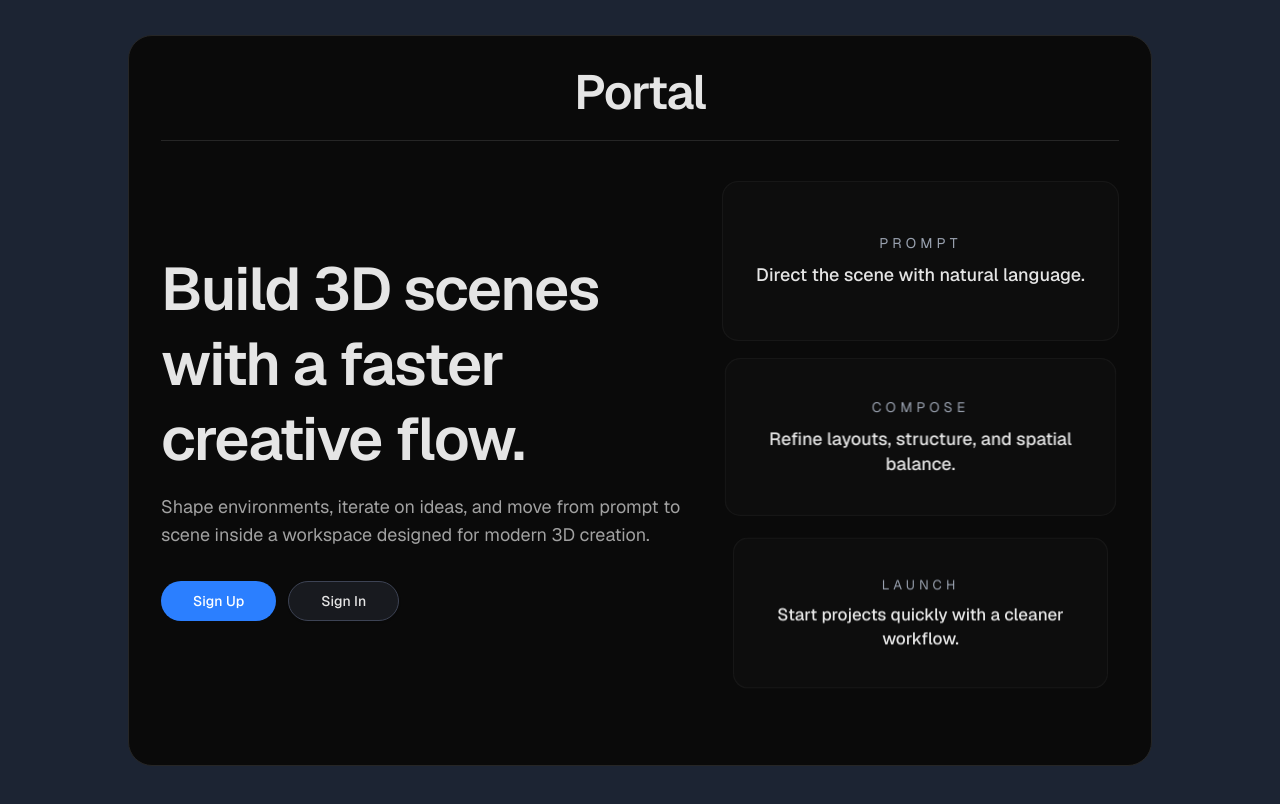
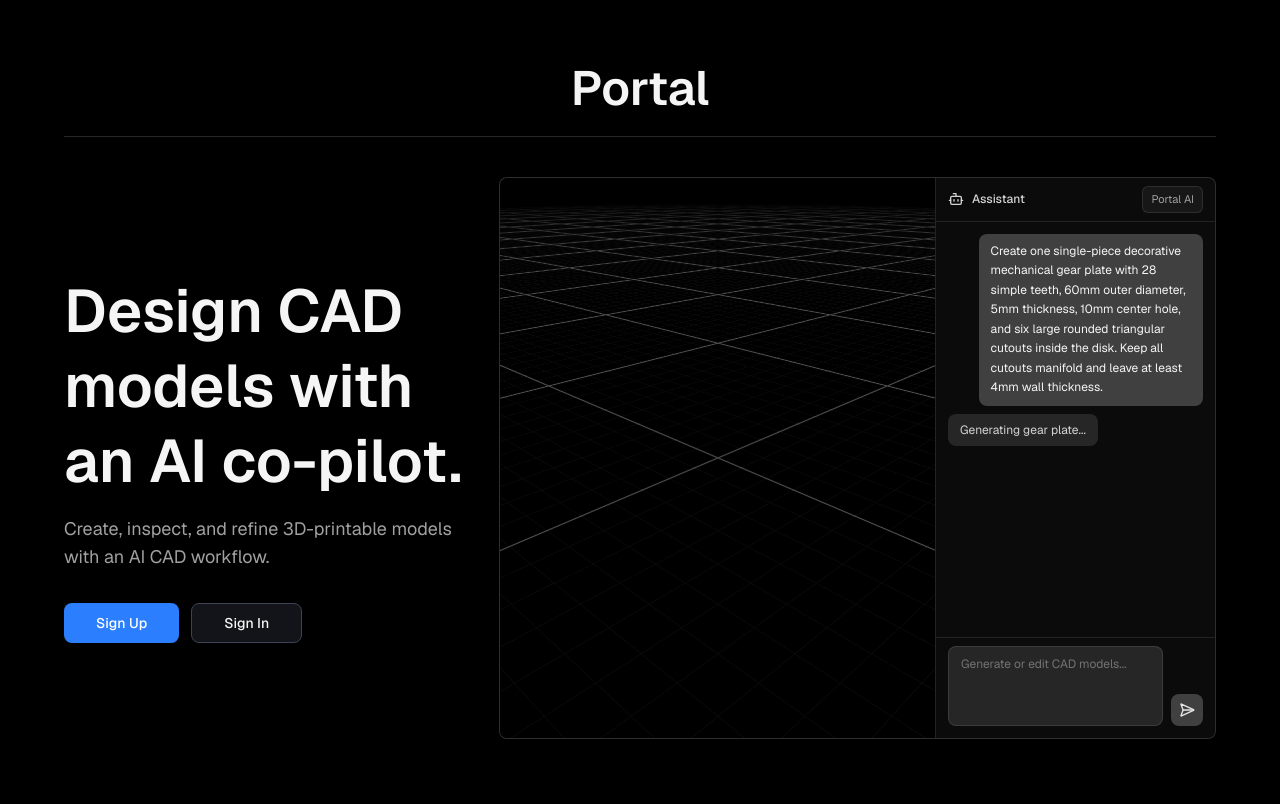
Before and after one commit to JV060489/portal, a Next.js app: page / in a window 1280 px wide. Shown: the top 804 px of the page. Built offline with nearby package versions, Linux system fonts and the light colour scheme.

Commit message:
Updated the landing page

```diff
--- a/app/page.tsx
+++ b/app/page.tsx
@@ -1,28 +1,268 @@
 "use client";
+
+import { useEffect, useRef, useState } from "react";
 import Link from "next/link";
-import { LivingCard } from "@/components/ui/living-card";
+import { Canvas, useFrame } from "@react-three/fiber";
+import { Grid, OrbitControls } from "@react-three/drei";
+import { Bot, SendHorizontal } from "lucide-react";
+import { motion } from "framer-motion";
+import * as THREE from "three";
 import { Button } from "@/components/ui/button";
-import { motion } from "framer-motion";
+import { useOpenScadPreview } from "@/lib/openscad/use-openscad-preview";
 
-const cards = [
-  {
-    title: "Prompt",
-    description: "Direct the scene with natural language.",
-  },
-  {
-    title: "Compose",
-    description: "Refine layouts, structure, and spatial balance.",
-  },
-  {
-    title: "Launch",
-    description: "Start projects quickly with a cleaner workflow.",
-  },
-];
+const GEAR_PROMPT =
+  "Create one single-piece decorative mechanical gear plate with 28 simple teeth, 60mm outer diameter, 5mm thickness, 10mm center hole, and six large rounded triangular cutouts inside the disk. Keep all cutouts manifold and leave at least 4mm wall thickness.";
+
+const GEAR_OPENSCAD_CODE = `$fn = 192;
+
+tooth_count = 28;
+outer_diameter = 60;
+thickness = 5;
+center_hole_diameter = 10;
+
+root_diameter = 54;
+tooth_tip_diameter = outer_diameter;
+
+cutout_count = 6;
+cutout_center_radius = 13.5;
+cutout_corner_radius = 2.2;
+cutout_outer_radius = 6.0;
+
+module rounded_triangle_2d(r_outer, r_round) {
+    offset(r = r_round)
+        offset(delta = -r_round)
+            polygon(points = [
+                [ r_outer * cos(90),  r_outer * sin(90)],
+                [ r_outer * cos(210), r_outer * sin(210)],
+                [ r_outer * cos(330), r_outer * sin(330)]
+            ]);
+}
+
+module gear_outline_2d() {
+    union() {
+        circle(d = root_diameter);
+        for (i = [0 : tooth_count - 1]) {
+            rotate(i * 360 / tooth_count)
+                translate([root_diameter / 2, 0])
+                    square(
+                        [
+                            (tooth_tip_diameter - root_diameter) / 2,
+                            2 * PI * (root_diameter / 2) / tooth_count * 0.62
+                        ],
+                        center = true
+                    );
+        }
+    }
+}
+
+difference() {
+    linear_extrude(height = thickness)
+        gear_outline_2d();
+
+    translate([0, 0, -0.5])
+        cylinder(h = thickness + 1, d = center_hole_diameter);
+
+    for (i = [0 : cutout_count - 1]) {
+        rotate(i * 360 / cutout_count)
+            translate([cutout_center_radius, 0, -0.5])
+                linear_extrude(height = thickness + 1)
+                    rotate(90)
+                        rounded_triangle_2d(cutout_outer_radius, cutout_corner_radius);
+    }
+}`;
+
+type DemoPhase =
+  | "empty"
+  | "pasted"
+  | "queued"
+  | "compiling"
+  | "ready"
+  | "error";
+
+function LandingGearDemo() {
+  const [typedPrompt, setTypedPrompt] = useState("");
+  const [scriptedPhase, setScriptedPhase] = useState<DemoPhase>("empty");
+  const [showModel, setShowModel] = useState(false);
+  const { geometry, status } = useOpenScadPreview(
+    showModel ? GEAR_OPENSCAD_CODE : undefined,
+    1,
+  );
+  const phase: DemoPhase = showModel
+    ? status === "ready"
+      ? "ready"
+      : status === "error"
+        ? "error"
+        : "compiling"
+    : scriptedPhase;
+
+  useEffect(() => {
+    const pasteTimer = setTimeout(() => {
+      setTypedPrompt(GEAR_PROMPT);
+      setScriptedPhase("pasted");
+    }, 600);
+    const sendTimer = setTimeout(() => {
+      setScriptedPhase("queued");
+    }, 1800);
+    const generateTimer = setTimeout(() => {
+      setShowModel(true);
+      setScriptedPhase("compiling");
+    }, 3800);
+
+    return () => {
+      clearTimeout(pasteTimer);
+      clearTimeout(sendTimer);
+      clearTimeout(generateTimer);
+    };
+  }, []);
+
+  return (
+    <motion.div
+      initial={{ opacity: 0, y: 24, filter: "blur(10px)" }}
+      animate={{ opacity: 1, y: 0, filter: "blur(0px)" }}
+      transition={{
+        duration: 1,
+        delay: 0.22,
+        ease: [0.16, 1, 0.3, 1],
+      }}
+      className="min-h-[560px] overflow-hidden rounded-[8px] border border-white/10 bg-neutral-900"
+    >
+      <div className="grid h-full min-h-[560px] grid-rows-[minmax(320px,1fr)_auto] lg:grid-cols-[minmax(360px,1fr)_280px] lg:grid-rows-1">
+        <DemoOrbitCanvas geometry={geometry} />
+        <DemoChatBox typedPrompt={typedPrompt} phase={phase} />
+      </div>
+    </motion.div>
+  );
+}
+
+function DemoOrbitCanvas({
+  geometry,
+}: {
+  geometry: THREE.BufferGeometry | null;
+}) {
+  return (
+    <section className="relative min-h-[320px] bg-black">
+      <Canvas
+        camera={{
+          position: [0.12, 0.08, 0.12],
+          fov: 50,
+          near: 0.001,
+          far: 100,
+        }}
+      >
+        <ambientLight intensity={0.45} />
+        <directionalLight position={[4, 8, 5]} intensity={1.2} />
+        <directionalLight position={[-3, 4, -4]} intensity={0.35} />
+        {geometry && <GearModel geometry={geometry} />}
+        <Grid
+          infiniteGrid
+          cellSize={0.01}
+          sectionSize={0.1}
+          cellColor="#333333"
+          sectionColor="#555555"
+          fadeDistance={2}
+        />
+        <OrbitControls makeDefault minDistance={0.04} maxDistance={0.28} />
+      </Canvas>
+    </section>
+  );
+}
+
+function GearModel({ geometry }: { geometry: THREE.BufferGeometry }) {
+  const groupRef = useRef<THREE.Group>(null);
+
+  useFrame((_, delta) => {
+    if (!groupRef.current) return;
+    groupRef.current.rotation.y += delta * 0.35;
+  });
+
+  return (
+    <group ref={groupRef} rotation={[0, 0.35, 0]} scale={1.25}>
+      <mesh castShadow receiveShadow>
+        <primitive object={geometry} attach="geometry" />
+        <meshStandardMaterial
+          color="#4f8fff"
+          metalness={0.35}
+          roughness={0.42}
+        />
+      </mesh>
+    </group>
+  );
+}
+
+function DemoChatBox({
+  typedPrompt,
+  phase,
+}: {
+  typedPrompt: string;
+  phase: DemoPhase;
+}) {
+  const hasSent = phase !== "empty" && phase !== "pasted";
+  const isWorking = phase === "queued" || phase === "compiling";
+
+  return (
+    <aside className="flex min-h-[260px] flex-col border-t border-white/10 bg-neutral-950/90 lg:border-l lg:border-t-0">
+      <div className="flex items-center justify-between border-b border-white/10 px-3 py-2">
+        <div className="flex items-center gap-2 text-xs font-medium text-neutral-300">
+          <Bot className="h-4 w-4" />
+          Assistant
+        </div>
+        <span className="rounded-[6px] border border-white/10 bg-neutral-900 px-2 py-1 text-[11px] text-neutral-400">
+          Portal AI
+        </span>
+      </div>
+
+      <div className="flex min-h-0 flex-1 flex-col gap-2 overflow-hidden px-3 py-3">
+        {hasSent && (
+          <div className="flex justify-end">
+            <div className="max-w-[88%] rounded-[8px] bg-neutral-700 px-3 py-2 text-xs leading-relaxed text-neutral-100">
+              {GEAR_PROMPT}
+            </div>
+          </div>
+        )}
+        {isWorking && (
+          <div className="flex justify-start">
+            <div className="rounded-[8px] bg-neutral-800 px-3 py-2 text-xs text-neutral-300">
+              Generating gear plate...
+            </div>
+          </div>
+        )}
+        {phase === "ready" && (
+          <div className="flex justify-start">
+            <div className="max-w-[88%] rounded-[8px] bg-neutral-800 px-3 py-2 text-xs leading-relaxed text-neutral-200">
+              Done. The gear plate is on the canvas.
+            </div>
+          </div>
+        )}
+      </div>
+
+      <div className="border-t border-white/10 px-3 pb-3 pt-2">
+        <div className="flex items-end gap-2">
+          <div className="min-h-20 flex-1 resize-none overflow-hidden rounded-[8px] border border-white/10 bg-neutral-800 px-3 py-2 text-xs leading-relaxed text-neutral-100">
+            {hasSent || !typedPrompt ? (
+              <span className="text-neutral-500">
+                Generate or edit CAD models...
+              </span>
+            ) : (
+              typedPrompt
+            )}
+          </div>
+          <button
+            type="button"
+            aria-label="Send demo prompt"
+            className="shrink-0 rounded-[8px] bg-neutral-700 p-2 text-neutral-200"
+          >
+            <SendHorizontal className="h-4 w-4" />
+          </button>
+        </div>
+      </div>
+    </aside>
+  );
+}
 
 export default function Page() {
   return (
-    <main className="flex min-h-screen items-center justify-center px-4 py-8 sm:px-6">
-      <div className="w-full max-w-5xl rounded-3xl border border-neutral-800 bg-neutral-950 p-6 sm:p-8">
+    <main className="min-h-screen bg-black p-4 text-neutral-100 sm:p-6 lg:p-8">
+      <div className="min-h-[calc(100vh-2rem)] w-full p-4 sm:min-h-[calc(100vh-3rem)] sm:p-6 lg:min-h-[calc(100vh-4rem)] lg:p-8">
         <motion.nav
           initial={{ opacity: 0, filter: "blur(10px)" }}
           animate={{ opacity: 1, filter: "blur(0px)" }}
@@ -31,14 +271,11 @@ export default function Page() {
         >
           <div className="hidden sm:block" />
           <div className="text-center">
-            <p className="text-4xl font-semibold tracking-tight sm:text-5xl">
-              Portal
-            </p>
+            <p className="text-4xl font-semibold sm:text-5xl">Portal</p>
           </div>
         </motion.nav>
 
-        <section className="py-8 sm:py-10 flex overflow-hidden">
-          <div className="grid gap-6 w-full lg:grid-cols-[minmax(0,1.15fr)_minmax(280px,0.85fr)] lg:items-center">
+        <section className="grid gap-8 py-8 lg:grid-cols-[minmax(280px,0.72fr)_minmax(0,1.28fr)] lg:items-center lg:py-10">
           <div className="space-y-8">
             <motion.div
               initial={{ opacity: 0, y: 20, filter: "blur(10px)" }}
@@ -50,12 +287,11 @@ export default function Page() {
               }}
               className="space-y-4"
             >
-                <h1 className="max-w-3xl text-4xl font-semibold leading-tight tracking-tight sm:text-5xl lg:text-6xl">
-                  Build 3D scenes with a faster creative flow.
+              <h1 className="max-w-3xl text-4xl font-semibold leading-tight sm:text-5xl lg:text-6xl">
+                Design CAD models with an AI co-pilot.
               </h1>
               <p className="max-w-2xl text-base leading-7 text-neutral-400 sm:text-lg">
-                  Shape environments, iterate on ideas, and move from prompt to
-                  scene inside a workspace designed for modern 3D creation.
+                Create, inspect, and refine 3D-printable models with an AI CAD workflow.
               </p>
             </motion.div>
 
@@ -69,49 +305,21 @@ export default function Page() {
               }}
               className="flex flex-wrap items-center gap-3"
             >
-                <Button asChild size="lg" className="rounded-full px-8">
+              <Button asChild size="lg" className="rounded-[8px] px-8">
                 <Link href="/sign-up">Sign Up</Link>
               </Button>
               <Button
                 asChild
                 size="lg"
                 variant="outline"
-                  className="rounded-full border-neutral-700 bg-neutral-900 px-8 hover:bg-neutral-800"
+                className="rounded-[8px] border-neutral-700 bg-neutral-900 px-8 hover:bg-neutral-800"
               >
                 <Link href="/sign-in">Sign In</Link>
               </Button>
             </motion.div>
           </div>
 
-            <div className="grid gap-4 sm:grid-cols-3 lg:grid-cols-1">
-              {cards.map((card, index) => (
-                <motion.div
-                  key={card.title}
-                  initial={{ opacity: 0, y: 30, filter: "blur(10px)" }}
-                  animate={{ opacity: 1, y: 0, filter: "blur(0px)" }}
-                  transition={{
-                    duration: 1,
-                    delay: 0.2 + index * 0.15,
-                    ease: [0.16, 1, 0.3, 1],
-                  }}
-                >
-                  <LivingCard
-                    className="min-h-[160px] w-full"
-                    overlay={
-                      <div className="flex flex-col items-center justify-center h-full">
-                        <p className="text-sm uppercase tracking-[0.3em] text-gray-400 text-center">
-                          {card.title}
-                        </p>
-                        <p className="mt-2.5 text-lg font-medium leading-snug text-center text-neutral-200">
-                          {card.description}
-                        </p>
-                      </div>
-                    }
-                  />
-                </motion.div>
-              ))}
-            </div>
-          </div>
+          <LandingGearDemo />
         </section>
       </div>
     </main>
--- a/components/sceneComponents/AiChatBox.tsx
+++ b/components/sceneComponents/AiChatBox.tsx
@@ -41,12 +41,7 @@ type ReferenceImage = {
   name?: string;
 };
 
-const MODELS = [
-  { id: "gpt-5.4", label: "GPT-5.4" },
-  { id: "gpt-5-nano", label: "GPT-5 Nano" },
-  { id: "gpt-5.4-nano", label: "GPT-5.4 Nano" },
-  { id: "gpt-5.4-mini", label: "GPT-5.4 Mini" },
-] as const;
+const PORTAL_AI_MODEL = "gpt-5.4";
 
 const IMAGE_ONLY_PROMPT =
   "Create an OpenSCAD object from the attached reference image.";
@@ -181,7 +176,6 @@ export function AiChatBox({
   const renameObject = useYjsRenameObject();
   const duplicateObject = useYjsDuplicateObject();
 
-  const [selectedModel, setSelectedModel] = useState("gpt-5.4");
   const [messages, setMessages] = useState<Message[]>([]);
   const [input, setInput] = useState("");
   const [referenceImage, setReferenceImage] = useState<ReferenceImage | null>(
@@ -520,7 +514,7 @@ export function AiChatBox({
             role: message.role,
             content: message.content,
           })),
-          model: selectedModel,
+          model: PORTAL_AI_MODEL,
           ...(submittedReferenceImage && {
             referenceImage: submittedReferenceImage,
           }),
@@ -643,18 +637,9 @@ export function AiChatBox({
           )}
         </div>
         {!collapsed && (
-          <select
-            value={selectedModel}
-            onChange={(e) => setSelectedModel(e.target.value)}
-            disabled={isLoading}
-            className="text-xs bg-neutral-800 border border-white/10 rounded px-2 py-1 text-neutral-300 focus:outline-none focus:border-white/30 disabled:opacity-50"
-          >
-            {MODELS.map((m) => (
-              <option key={m.id} value={m.id}>
-                {m.label}
-              </option>
-            ))}
-          </select>
+          <span className="text-xs bg-neutral-800 border border-white/10 rounded px-2 py-1 text-neutral-300">
+            Portal AI
+          </span>
         )}
       </div>
 
@@ -811,7 +796,7 @@ export function AiChatBox({
                     ? "AI is responding..."
                     : referenceImage
                       ? "Describe what to model from the image..."
-                      : "Ask AI to generate or edit the scene..."
+                      : "Generate or edit CAD models..."
                 }
                 className="flex-1 resize-none overflow-hidden bg-neutral-800 border border-white/10 rounded-lg px-3 py-2 text-xs text-neutral-100 placeholder-neutral-600 focus:outline-none focus:border-white/30 disabled:opacity-50 leading-relaxed"
                 style={{ minHeight: "2.25rem", maxHeight: "10rem" }}
```
Lines whose indentation alone changed are shown as unchanged.
